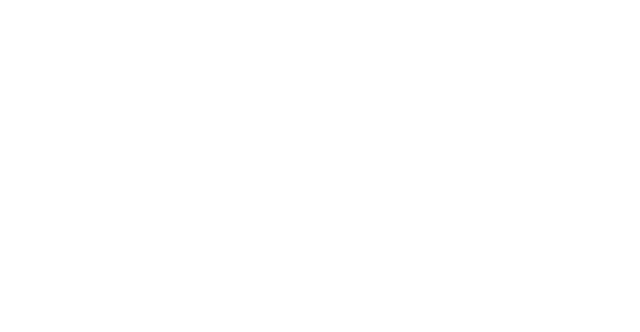
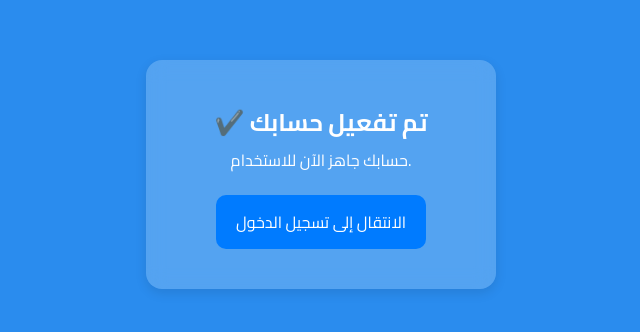
Before and after one commit to mayafaidi/front_ragg, a React (Vite) app: page /verified in a window 1280 px wide. Before the commit this address had no page. Shown: the part 226-558 px from the top of the page, without its empty margins (319-959 px from the left). Built offline with nearby package versions, Linux system fonts and the light colour scheme.

Commit message:
verifiedpage

```diff
--- a/src/App.jsx
+++ b/src/App.jsx
@@ -6,6 +6,8 @@
 import Home from "./pages/home/Home";
 import ProtectedRouter from "../ProtectedRouter";
 import PublicRoute from "../PublicRouter";
+import VerifiedPage from "./pages/verifiedpage/VerifiedPage";
+
 import { ChatProvider } from "./context/ChatContext";
 function App() {
   return (
@@ -52,6 +54,14 @@
         </PublicRoute>
       }
     />
+     <Route
+    path="/verified"
+    element={
+      <PublicRoute>
+        <VerifiedPage />
+      </PublicRoute>
+    }
+  />
     <Route
       path="/Home"
       element={
--- a/src/component/navbar/MenuAppBar.jsx
+++ b/src/component/navbar/MenuAppBar.jsx
@@ -130,19 +130,17 @@
   const [year, setYear] = useState(localStorage.getItem('year')||'1');
 const [semester, setSemester] = useState(localStorage.getItem('semester')||'1');
 
-  // rename dialog
   const [renameDialogOpen, setRenameDialogOpen] = useState(false);
   const [renameTitle, setRenameTitle] = useState("");
   const [renameSessionId, setRenameSessionId] = useState(null);
   const [deleteDialogOpen, setDeleteDialogOpen] = useState(false);
   const [sessionToDelete, setSessionToDelete] = useState(null);
-//  إعلانات زاجل
 const [zajelAnchorEl, setZajelAnchorEl] = useState(null);
 const [subAnchorEl, setSubAnchorEl] = useState(null);
 const [selectedCategory, setSelectedCategory] = useState(null);
 const [zajelCategories, setZajelCategories] = useState([]);
 const [hasNew, setHasNew] = useState(false);
-//لانشاء مواد المنجزة
+
 const [openCoursesDialog, setOpenCoursesDialog] = useState(false);
 const [courses, setCourses] = useState([]);
 const [coursesByCategory, setCoursesByCategory] = useState(null);
@@ -156,11 +154,9 @@
     .then((res) => res.json())
     .then((data) => {
       setZajelCategories(data.data || []);
-      //  تحقق إذا في أي مقالة جديدة
       const hasNewArticle = data.data?.some((cat) =>
         cat.articles?.some((a) => a.is_new)
       );
-      // console.log(data)
       setHasNew(hasNewArticle);
     })
     .catch((err) => console.error("خطأ في جلب إعلانات زاجل:", err));
@@ -172,13 +168,12 @@
   setZajelAnchorEl(null);
   setSubAnchorEl(null);
 };
-//  فتح القوائم
 const handleOpenMainMenu = (event) => {
   setAnchorEl(event.currentTarget);
 };
 
 const handleCloseMainMenu = () => {
-  // ننتظر قليل قبل الإغلاق حتى لا تختفي عند الانتقال للقائمة الفرعية
+
   setTimeout(() => {
     setAnchorEl(null);
     setSubAnchorEl(null);
@@ -209,7 +204,6 @@
   return "📁";
 };
 
-  // Account Menu handlers
   const handleAccountMenu = (e) => setAccountAnchorEl(e.currentTarget);
   const handleAccountClose = () => setAccountAnchorEl(null);
 
@@ -285,7 +279,7 @@
 
   const fetchCourses = async () => {
     try {
-      // اعطيني كل مواد التخصص
+
       const res = await axios.post(
         "https://localhost:7017/api/Courses/get-by-major",
         { major: specialty },
@@ -305,7 +299,7 @@
       Object.values(data).forEach((cat) => {
         cat["المساقات"] = cat["المساقات"].map((course) => ({
           ...course,
-          // IsCompleted: completedList.includes(String(course["رقم المساق"]))
+
        IsCompleted: completedList.includes(course["اسم المساق"])
 
         }));
@@ -321,27 +315,7 @@
   fetchCourses();
 }, [openCoursesDialog, specialty]);
 
-// useEffect(() => {
-//   if (!openCoursesDialog) return;
 
-//   const fetchCourses = async () => {
-//     try {
-//       const res = await axios.post(
-//         "https://localhost:7017/api/Courses/get-by-major",
-//         { major: specialty },
-//         {
-//           headers: { Authorization: `Bearer ${token}` }
-//         }
-//       );
-
-//       setCoursesByCategory(res.data); // نحفظه كامل
-//     } catch (err) {
-//       console.error("خطأ في جلب المواد:", err);
-//     }
-//   };
-
-//   fetchCourses();
-// }, [openCoursesDialog, specialty]);
 
 
   useEffect(() => {
@@ -416,22 +390,7 @@
                 <Typography sx={{ ml: 2, fontWeight: "bold", paddingRight: 2 }}>
                   {username || "User"}
                 </Typography>
-                {/* <IconButton onClick={handleAccountMenu} color="inherit" sx={{ p: 0 }}>
-  <Avatar
-    sx={{
-      bgcolor: "#757a7bff",
-      color: "white",
-      fontWeight: "bold",
-      textTransform: "uppercase",
-      width: 36,
-      height: 36,
-      fontSize: "16px",
 
-    }}
-  >
-    {username ? username.charAt(0) : "U"}
-  </Avatar>
-</IconButton> */}
                 <IconButton
                   onClick={handleAccountMenu}
                   color="inherit"
@@ -493,7 +452,6 @@
           >
             Askly
           </Typography>
-{/*  زر إعلانات زاجل */}
 
 <Box sx={{ position: "relative", ml: 2 }}>
   <Button
@@ -502,7 +460,6 @@
       fontSize: "1rem",
       backgroundColor: "#6b0f1a",
       "&:hover": { backgroundColor: "#8b1f2b" },
-      // borderRadius: "8px",
       px: 2,
       transition: "all 0.3s ease",
       display: "flex",
@@ -523,7 +480,7 @@
       sx={{
         position: "absolute",
         top: "-4px",
-        left: "-8px", //  أقصى اليسار
+        left: "-8px",
         width: 12,
         height: 12,
         bgcolor: "red",
@@ -539,7 +496,6 @@
     />
   )}
 
-  {/* القائمة الأولى للفئات */}
   {zajelAnchorEl && (
     <Menu
       anchorEl={zajelAnchorEl}
@@ -586,7 +542,7 @@
             justifyContent: "space-between",
             minWidth: "230px",
             transition: "background-color 0.2s ease"
-            // "&:hover": { backgroundColor: "#f2f2f2" },
+
           }}
         >
           <span>{cat.category_name}</span>
@@ -596,7 +552,7 @@
     </Menu>
   )}
 
-  {/* القائمة الفرعية للمقالات */}
+
   {subAnchorEl && (
    <Menu
   anchorEl={subAnchorEl}
@@ -620,9 +576,9 @@
       backgroundColor: "#1a1e9fff",
       border: "none",
       boxShadow: "none",
-      boxShadow: "0 4px 15px rgba(0,0,0,0.3)", // ظل خفيف أنعم
-      borderRadius: "12px", //  حواف ناعمة
-      overflow: "hidden", //  يمنع ظهور حواف بيضاء عند الزوايا
+      boxShadow: "0 4px 15px rgba(0,0,0,0.3)",
+      borderRadius: "12px",
+      overflow: "hidden",
     },
   }}
   anchorOrigin={{ vertical: "bottom", horizontal: "left" }}
@@ -642,7 +598,7 @@
               gap: "10px",
               minWidth: "320px",
               transition: "background-color 0.2s ease"
-              // "&:hover": { backgroundColor: "#f0f0f0" },
+
             }}
           >
             {article.title}
@@ -672,7 +628,6 @@
         </Toolbar>
       </MyAppBar>
 
-      {/*  Dialog تغيير كلمة المرور */}
       <Dialog
         open={openPasswordDialog}
         onClose={handleClosePasswordDialog}
@@ -755,7 +710,6 @@
         </form>
       </Dialog>
 
-      {/*  Dialog إعادة تسمية المحادثة */}
       <Dialog
         open={renameDialogOpen}
         onClose={() => setRenameDialogOpen(false)}
@@ -819,7 +773,6 @@
           </Button>
         </DialogActions>
       </Dialog>
-{/*  Dialog تأكيد الحذف */}
 <Dialog
   open={deleteDialogOpen}
   onClose={() => setDeleteDialogOpen(false)}
--- a/src/pages/home/Home.jsx
+++ b/src/pages/home/Home.jsx
@@ -24,10 +24,10 @@
 export default function Home() {
   const [input, setInput] = useState("");
   const [messages, setMessages] = useState([]);
-  const [sending, setSending] = useState(false); // spinner زر الإرسال
+  const [sending, setSending] = useState(false);
   const [open, setOpen] = useState(false);
-  const [loading, setLoading] = useState(true); // لتحميل الصفحة فقط (مش للإرسال)
-  const [copiedId, setCopiedId] = useState(null); //هاي عشان اشارة الكوبي
+  const [loading, setLoading] = useState(true);
+  const [copiedId, setCopiedId] = useState(null);
   const messagesEndRef = React.useRef(null);
 const [botTyping, setBotTyping] = useState(false);
 
@@ -36,7 +36,7 @@
 
   const { sessions, fetchAllSessions, createSession,renamesession } = useChat();
 
-  // جلب رسائل جلسة معيّنة
+
  const fetchMessages = async (sessionId) => {
   const token = localStorage.getItem("token");
   if (!token) return;
@@ -97,7 +97,7 @@
 };
 
 
-  // إنشاء جلسة جديدة
+
  const handleCreateSession = async () => {
   const newSession = await createSession();
 
--- /dev/null
+++ b/src/pages/verifiedpage/VerifiedPage.jsx
@@ -0,0 +1,82 @@
+import React from "react";
+import { useNavigate, useLocation } from "react-router-dom";
+
+export default function VerifiedPage() {
+  const navigate = useNavigate();
+  const location = useLocation();
+
+  const params = new URLSearchParams(location.search);
+  const status = params.get("status") || "success"; // default success
+
+  const isSuccess = status === "success";
+
+  return (
+    <div
+      style={{
+        background: "#2a8ceeff",
+        height: "100vh",
+        display: "flex",
+        justifyContent: "center",
+        alignItems: "center",
+        fontFamily: "Tajawal, sans-serif",
+      }}
+    >
+      <div
+        style={{
+          background: "rgba(255, 255, 255, 0.2)",
+          backdropFilter: "blur(10px)",
+          padding: "40px",
+          borderRadius: "16px",
+          color: "white",
+          textAlign: "center",
+          width: "350px",
+          boxShadow: "0 4px 12px rgba(0,0,0,0.1)",
+        }}
+      >
+        {isSuccess ? (
+          <>
+            <h2>✔️ تم تفعيل حسابك</h2>
+            <p>حسابك جاهز الآن للاستخدام.</p>
+
+            <button
+              onClick={() => navigate("/login")}
+              style={{
+                marginTop: "20px",
+                background: "#007bff",
+                color: "white",
+                padding: "12px 20px",
+                borderRadius: "10px",
+                border: "none",
+                cursor: "pointer",
+                fontSize: "16px",
+              }}
+            >
+              الانتقال إلى تسجيل الدخول
+            </button>
+          </>
+        ) : (
+          <>
+            <h2>❌ فشل تفعيل الحساب</h2>
+            <p>حدث خطأ أثناء تفعيل حسابك. الرجاء المحاولة مرة أخرى.</p>
+
+            <button
+              onClick={() => navigate("/register")}
+              style={{
+                marginTop: "20px",
+                background: "red",
+                color: "white",
+                padding: "12px 20px",
+                borderRadius: "10px",
+                border: "none",
+                cursor: "pointer",
+                fontSize: "16px",
+              }}
+            >
+              العودة إلى صفحة التسجيل
+            </button>
+          </>
+        )}
+      </div>
+    </div>
+  );
+}
```
